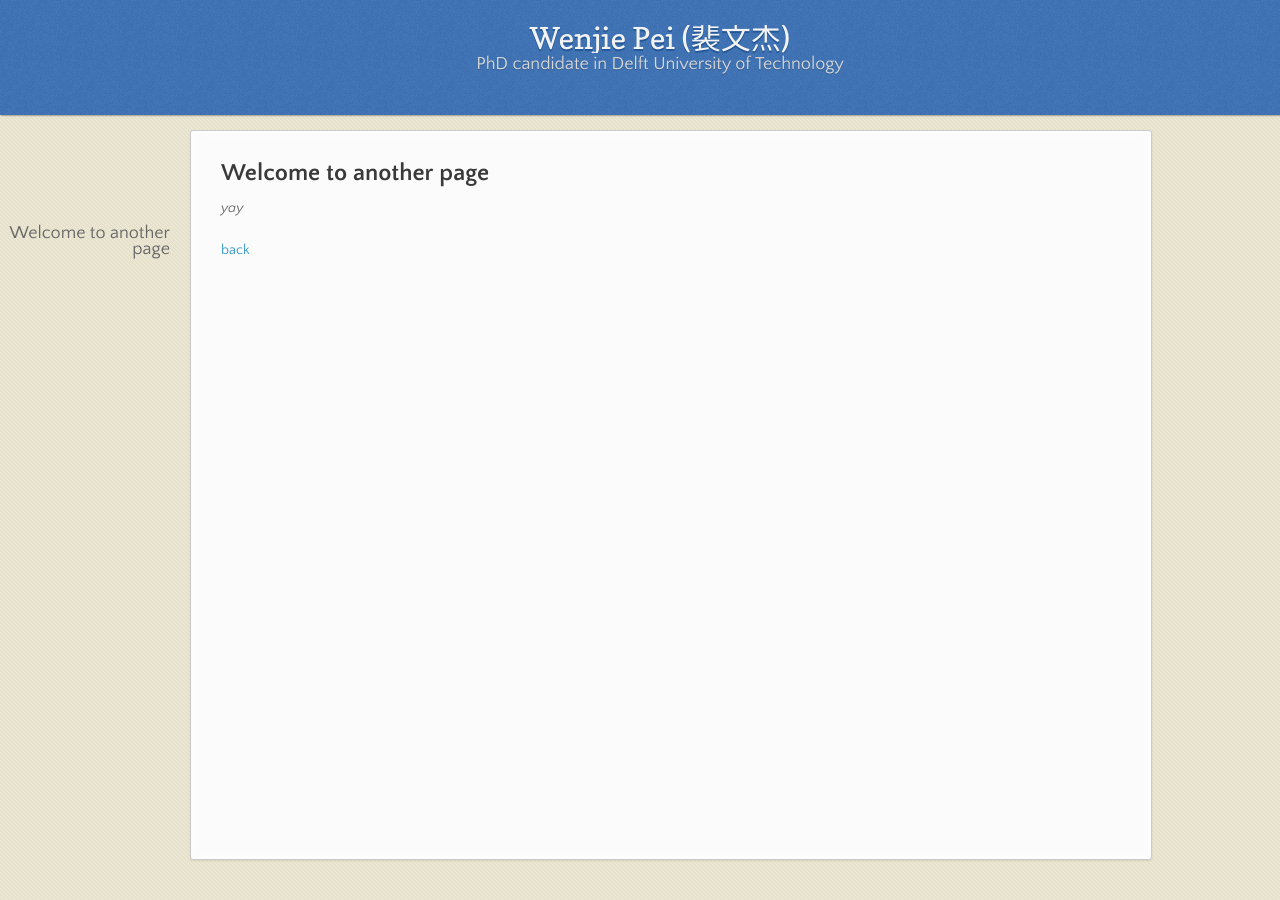
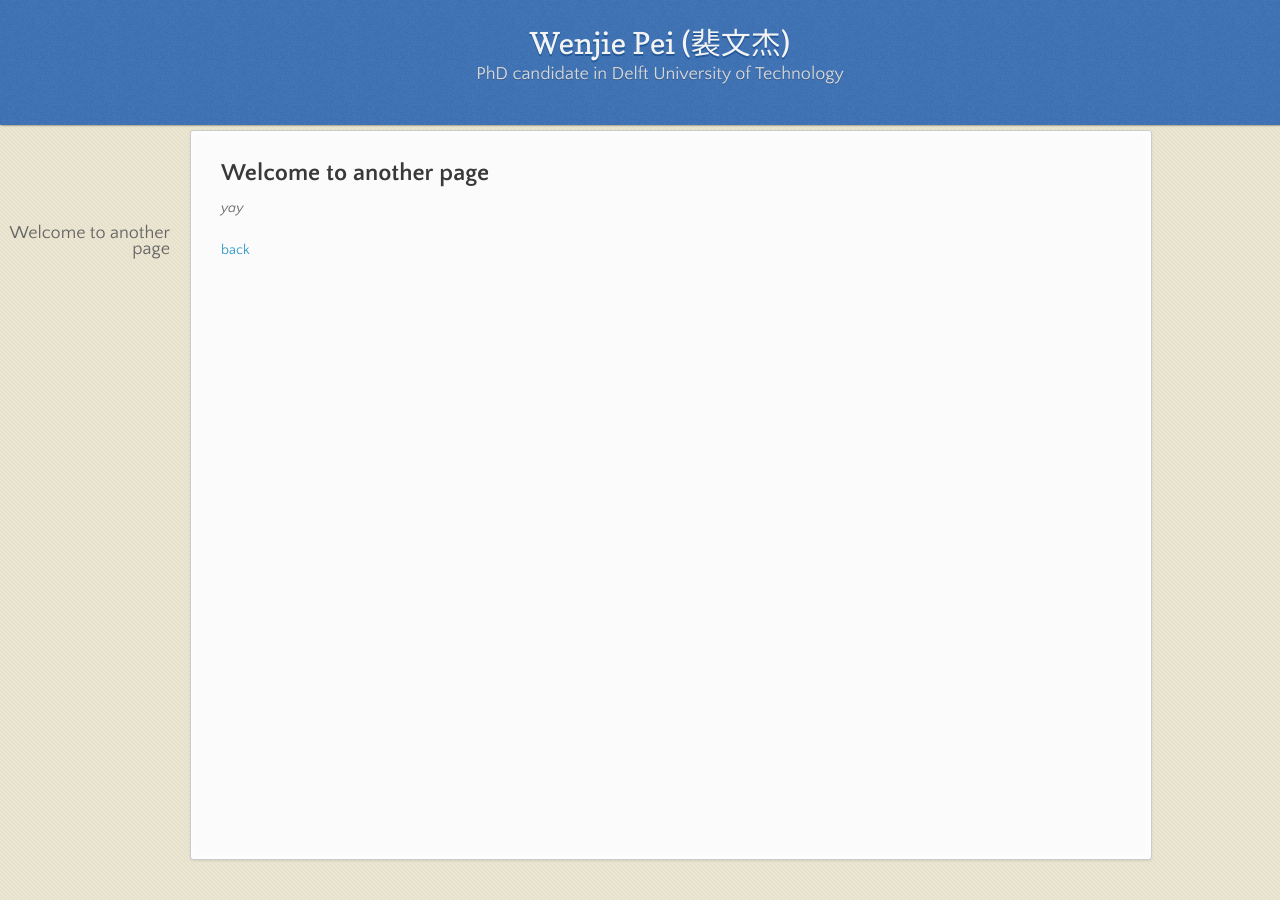
Before and after one commit to wenjiepei/wenjiepei.github.com, a Jekyll site: the page built from another-page.md, in a window 1280 px wide. Built offline with Jekyll 4.4.1, drawn with Linux system fonts in a browser that asks for light colours; nearby versions of some CDN libraries; our own code applies the rules of GitHub Pages for plain Markdown files.

Commit message:
Update jekyll-theme-leap-day.scss

```diff
--- a/_sass/jekyll-theme-leap-day.scss
+++ b/_sass/jekyll-theme-leap-day.scss
@@ -163,7 +163,7 @@ header {
   min-height: 30px;
 
   h1 {
-    font: 30px/28px 'Copse', "Helvetica Neue", Helvetica, Arial, sans-serif;
+    font: 30px/38px 'Copse', "Helvetica Neue", Helvetica, Arial, sans-serif;
     color: #f3f3f3;
     text-shadow: 0px 2px 0px #235796;
     margin: 0px;
@@ -231,7 +231,7 @@ header {
 
   .downloads {
     float: right;
-    margin:0 45px 0 0;
+    margin:0 15px 0 0;
 
     span {
       float:left;
```
